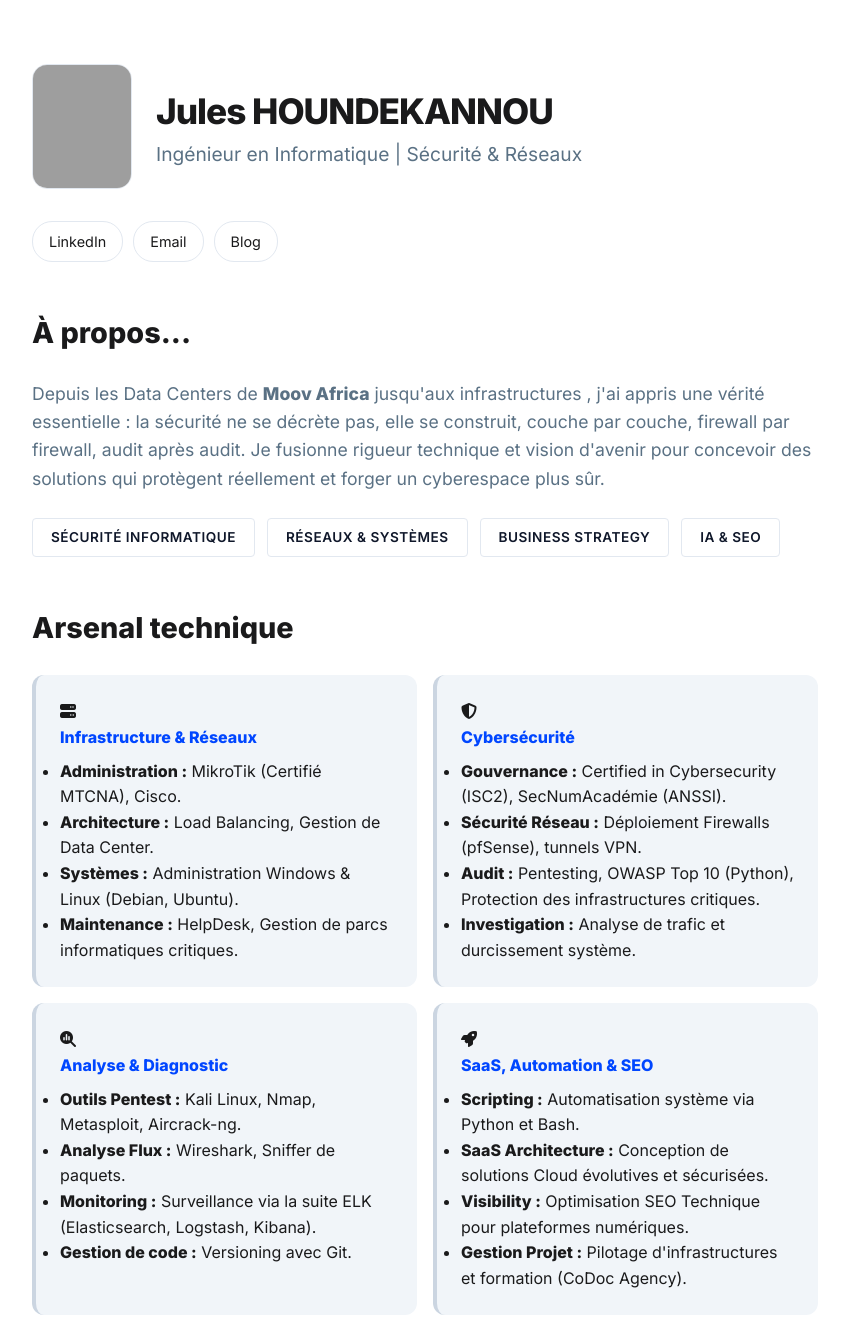
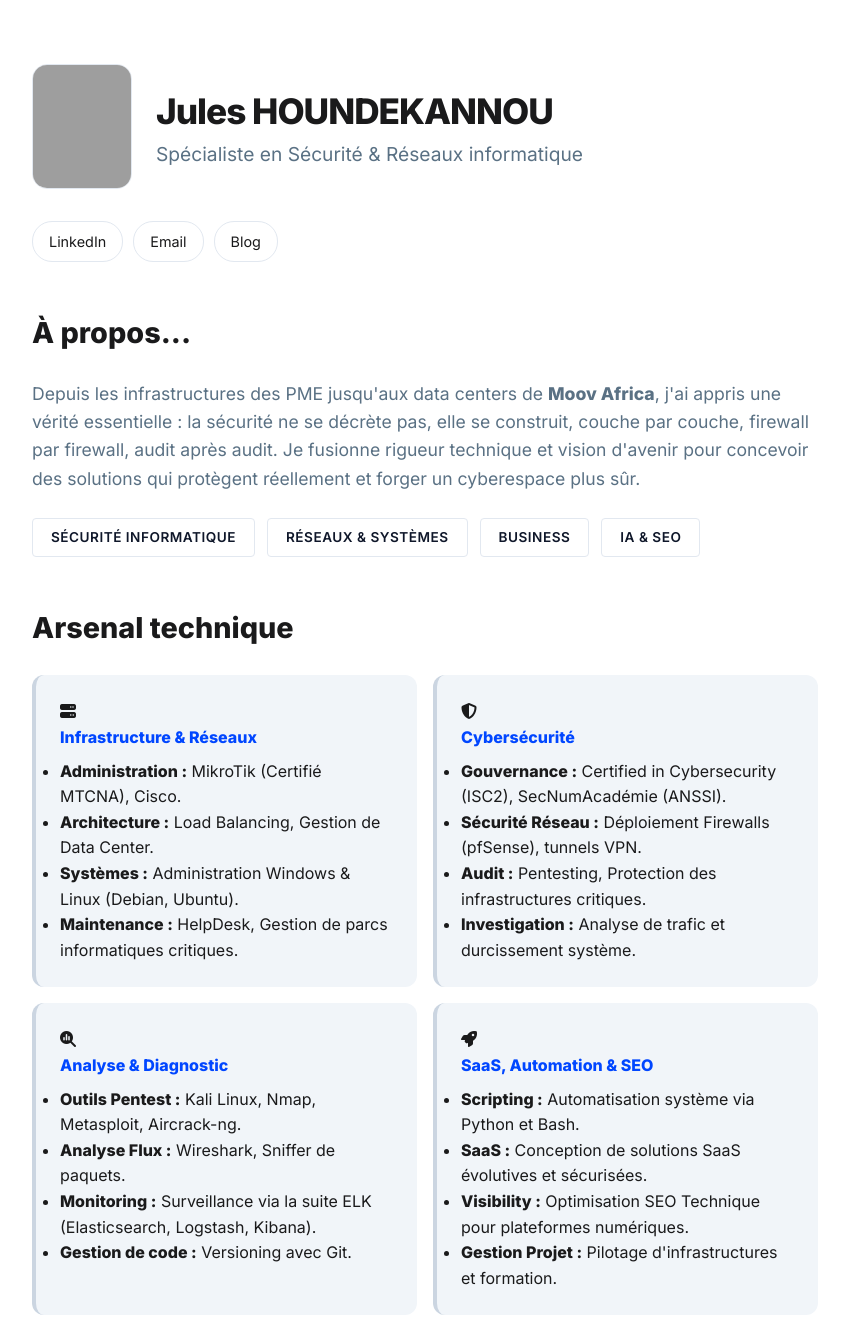
Before and after one commit to zul-404/portfolio, a plain HTML site: page index.html in a window 1280 px wide. Shown: the top 1318 px of the page, without its empty margins (215-1064 px from the left). Drawn offline with Linux system fonts and the light colour scheme; grey boxes are pictures that could not be loaded.

Commit message:
fix : update

```diff
--- a/index.html
+++ b/index.html
@@ -16,27 +16,27 @@
                 <img src="https://cdn.hashnode.com/res/hashnode/image/upload/v1766856360674/9bcb1cd2-54c2-4aea-82b2-ec158ffb00c4.jpeg" alt="Jules HOUNDEKANNOU" class="avatar">
                 <div class="profile-info">
                     <h1>Jules HOUNDEKANNOU</h1>
-                    <p class="role">Ingénieur en Informatique | Sécurité & Réseaux</p>
+                    <p class="role"> Spécialiste en Sécurité & Réseaux informatique</p>
                 </div>
             </div>
 
             <div class="social-links">
                 <a href="https://www.linkedin.com/in/jules-houndekannou-708996215/" class="btn-social">LinkedIn</a>
                 <a href="mailto:enagnonhoundekannou@gmail.com" class="btn-social">Email</a>
-                <a href="https://blog.houndekannoujules.com" class="btn-social">Blog</a>
+                <a href="https://blog.juleshoundekannou.com" class="btn-social">Blog</a>
             </div>
 
             <section class="about">
                 <h2>À propos...</h2>
                 <p>
-                    Depuis les Data Centers de <strong>Moov Africa</strong> jusqu'aux infrastructures , j'ai appris une vérité essentielle :
+                    Depuis les infrastructures des PME jusqu'aux data centers de <strong>Moov Africa</strong>, j'ai appris une vérité essentielle :
                     la sécurité ne se décrète pas, elle se construit, couche par couche, firewall par firewall, audit après audit.
                     Je fusionne rigueur technique et vision d'avenir pour concevoir des solutions
                     qui protègent réellement et forger un cyberespace plus sûr.
                 <div class="expertise-tags">
                 <span class="tag">Sécurité Informatique</span>
                 <span class="tag">Réseaux & Systèmes</span>
-                <span class="tag">Business Strategy</span>
+                <span class="tag">Business </span>
                 <span class="tag">IA & SEO</span>
 </div>
             </section>
@@ -70,7 +70,7 @@
                 <ul>
                     <li><strong>Gouvernance :</strong> Certified in Cybersecurity (ISC2), SecNumAcadémie (ANSSI).</li>
                     <li><strong>Sécurité Réseau :</strong> Déploiement Firewalls (pfSense), tunnels VPN.</li>
-                    <li><strong>Audit :</strong> Pentesting, OWASP Top 10 (Python), Protection des infrastructures critiques.</li>
+                    <li><strong>Audit :</strong> Pentesting, Protection des infrastructures critiques.</li>
                     <li><strong>Investigation :</strong> Analyse de trafic et durcissement système.</li>
                 </ul>
             </div>
@@ -99,9 +99,9 @@
             <div class="card-body">
                 <ul>
                     <li><strong>Scripting :</strong> Automatisation système via Python et Bash.</li>
-                    <li><strong>SaaS Architecture :</strong> Conception de solutions Cloud évolutives et sécurisées.</li>
+                    <li><strong>SaaS :</strong> Conception de solutions SaaS évolutives et sécurisées.</li>
                     <li><strong>Visibility :</strong> Optimisation SEO Technique pour plateformes numériques.</li>
-                    <li><strong>Gestion Projet :</strong> Pilotage d'infrastructures et formation (CoDoc Agency).</li>
+                    <li><strong>Gestion Projet :</strong> Pilotage d'infrastructures et formation.</li>
                 </ul>
             </div>
         </div>
```
